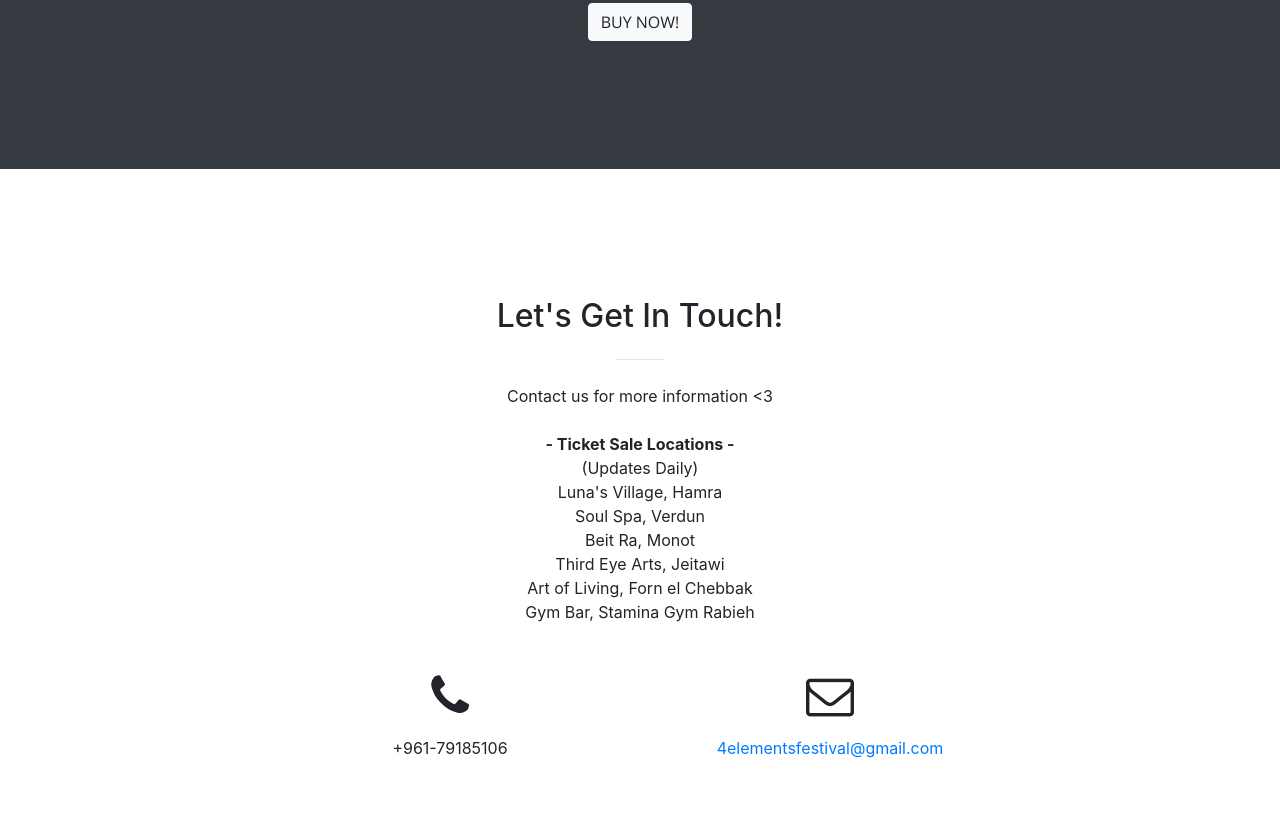
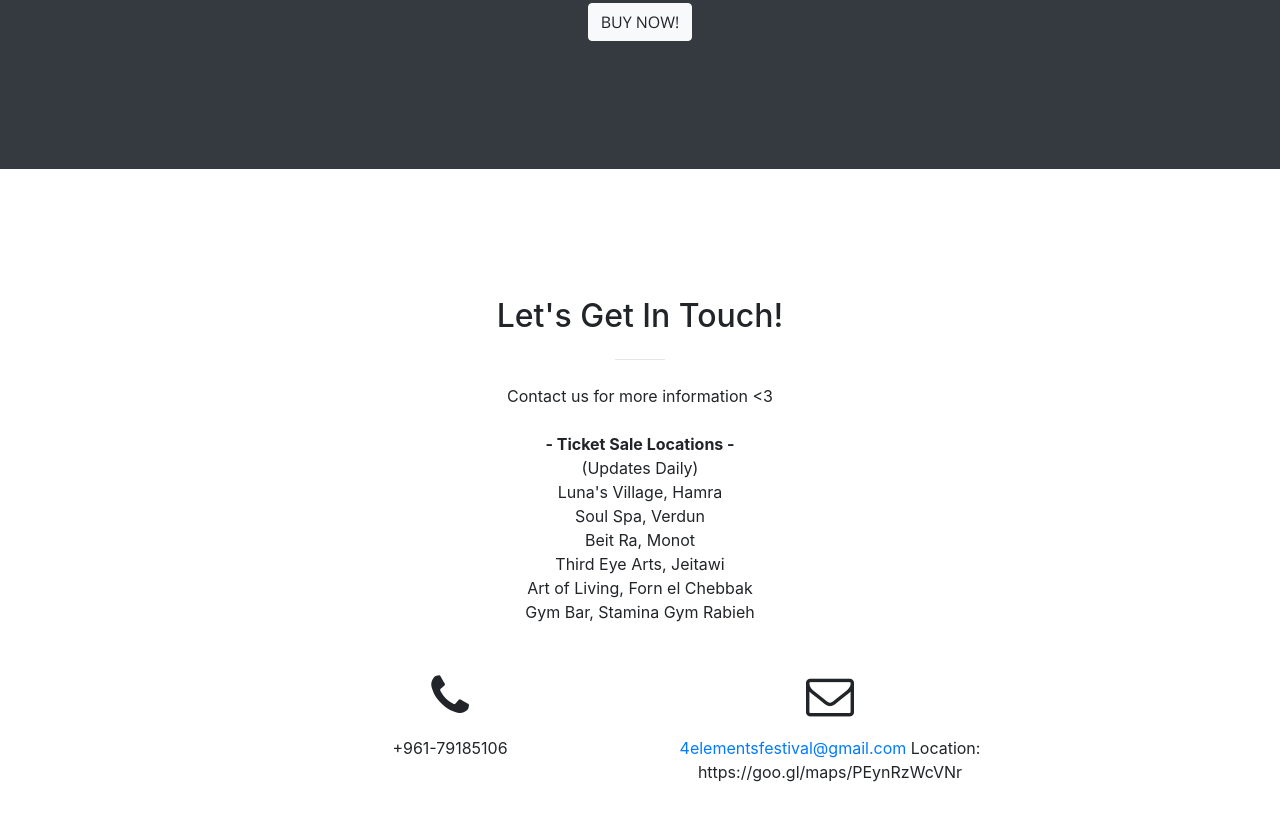
Before and after one commit to 4elementsfest/4elementsfest.github.io, a website with bundled scripts: page index.html in a window 1280 px wide. Shown: the part 2993-3813 px from the top of the page. Built offline with nearby package versions, Linux system fonts and the light colour scheme.

```diff
--- a/index.html
+++ b/index.html
@@ -276,6 +276,7 @@
             <i class="fa fa-envelope-o fa-3x mb-3 sr-contact"></i>
             <p>
               <a href="mailto:4elementsfestival@gmail.com">4elementsfestival@gmail.com</a>
+              Location: https://goo.gl/maps/PEynRzWcVNr
             </p>
           </div>
         </div>
```
